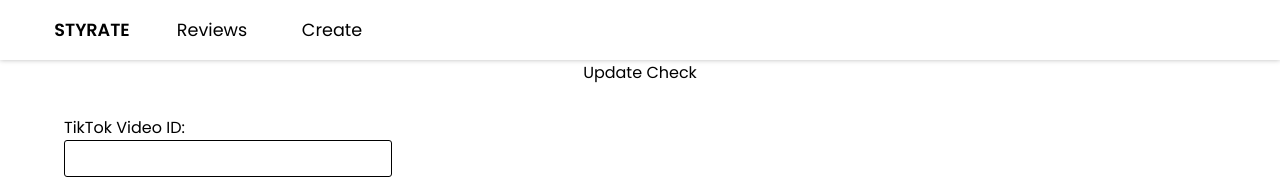
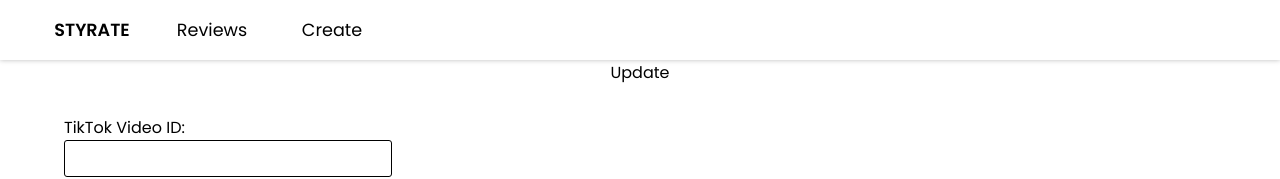
Before and after one commit to Maxosman1/styrate-client, a Next.js app: page / in a window 1280 px wide. Shown: the top 179 px of the page. Built offline with nearby package versions, Linux system fonts and the light colour scheme.

Commit message:
live update check2

```diff
--- a/src/pages/index.js
+++ b/src/pages/index.js
@@ -12,7 +12,7 @@ export default function Home() {
         <link rel="icon" href="/favicon.ico" />
       </Head>
       <PageFormat>
-        Update Check
+        <div>Update</div>
         <Homepage/>
       </PageFormat>
     </>
```
